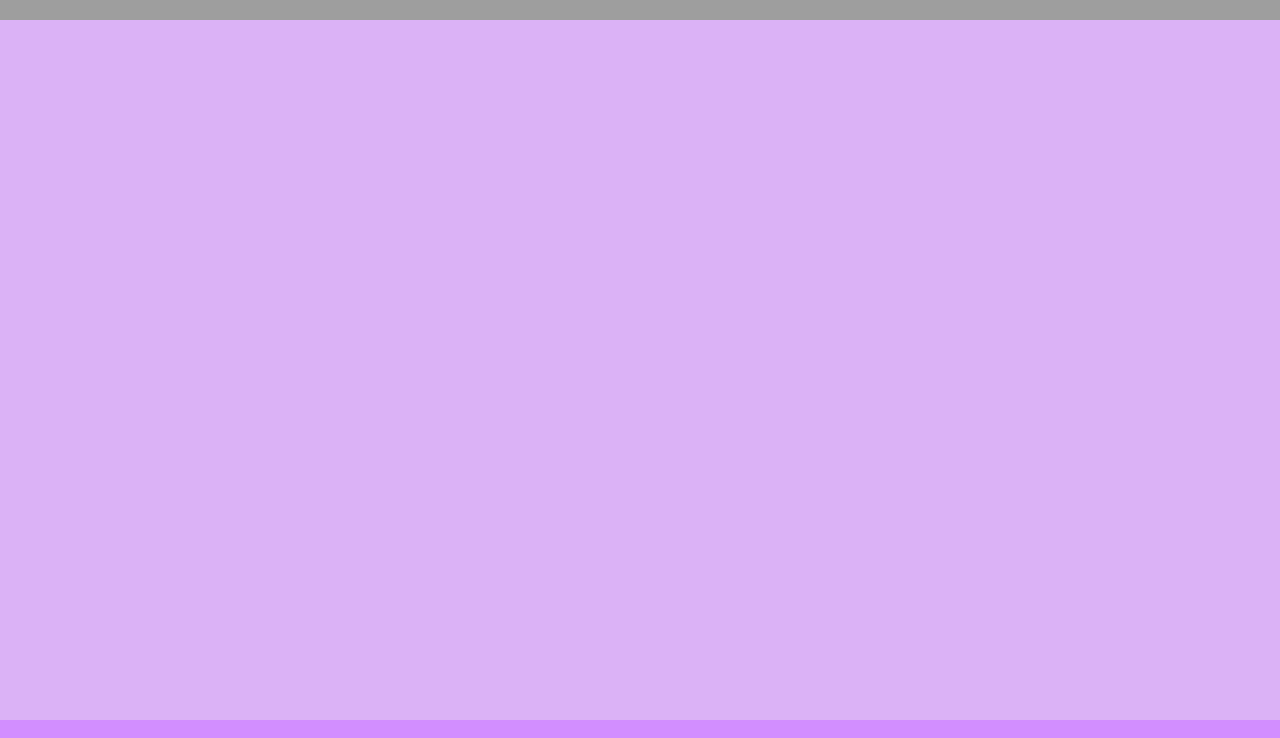
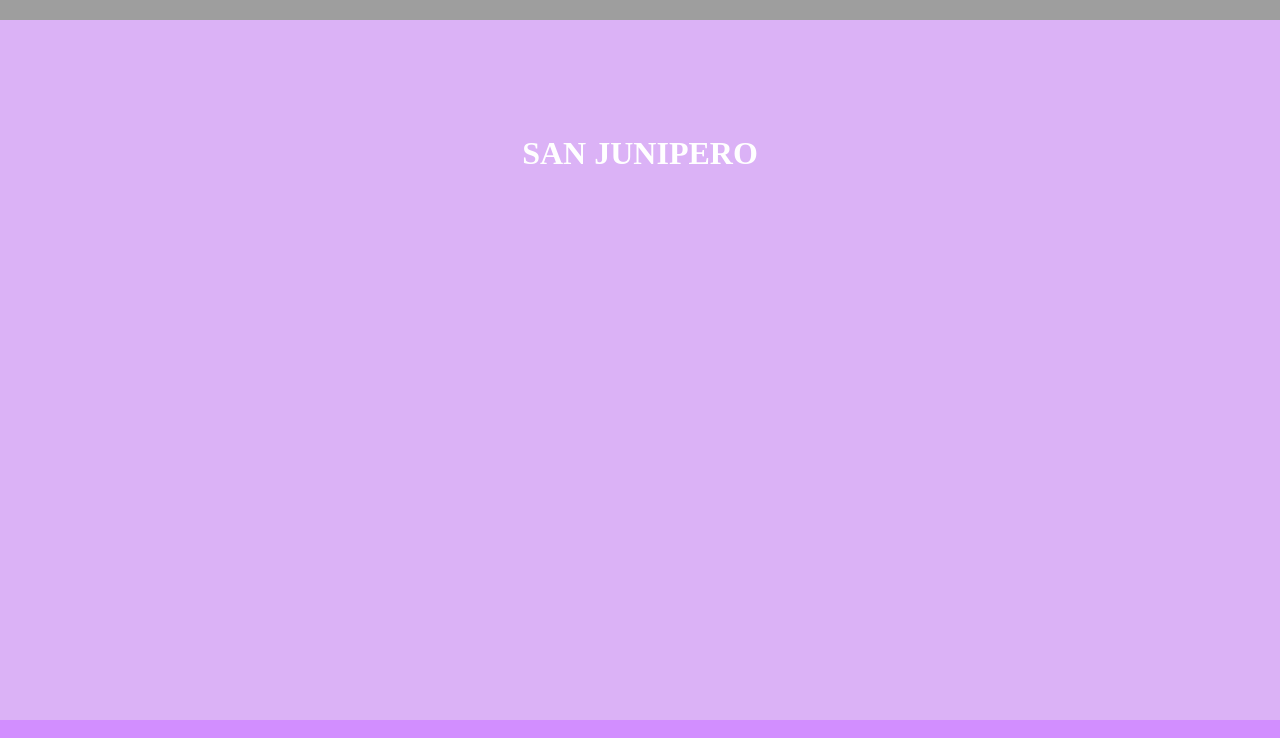
Before and after one commit to thaismoitinho/projetoIndividual, a plain HTML site: page html/index.html in a window 1280 px wide. Shown: the part 680-1418 px from the top of the page. Drawn offline with Linux system fonts and the light colour scheme; files that its build step writes are made by us from their sources; grey boxes are pictures that could not be loaded.

Commit message:
atualização landing page

```diff
--- a/estilização/index.css
+++ b/estilização/index.css
@@ -110,3 +110,11 @@
     color: #ffffff;
     width: 100%;
 }
+
+.tituloSanJunipero {
+    display: flex;
+    justify-content: center;
+    margin-top: 9%;
+    color: #ffffff;
+    width: 100%;
+}
--- a/html/index.html
+++ b/html/index.html
@@ -42,11 +42,15 @@
     <!-- inicio do conteudo da pagina  -->
     <div class="containerSanJunipero" id="SanJunipero">
 
+        <h1 class="tituloSanJunipero">SAN JUNIPERO</h1>
+
     </div>
 
     <!-- inicio do conteudo dos personagens -->
     <div class="containerPersonagens" id="personagens">
-    <!-- CONTEUDO SOBRE OS PERSONAGENS -->
+
+        <h1 class="tituloPersonagens">YORKIE & KELLY</h1>
+
     </div>
 
     <!-- inicio do conteudo sobre inteligencia Artificial -->
```
